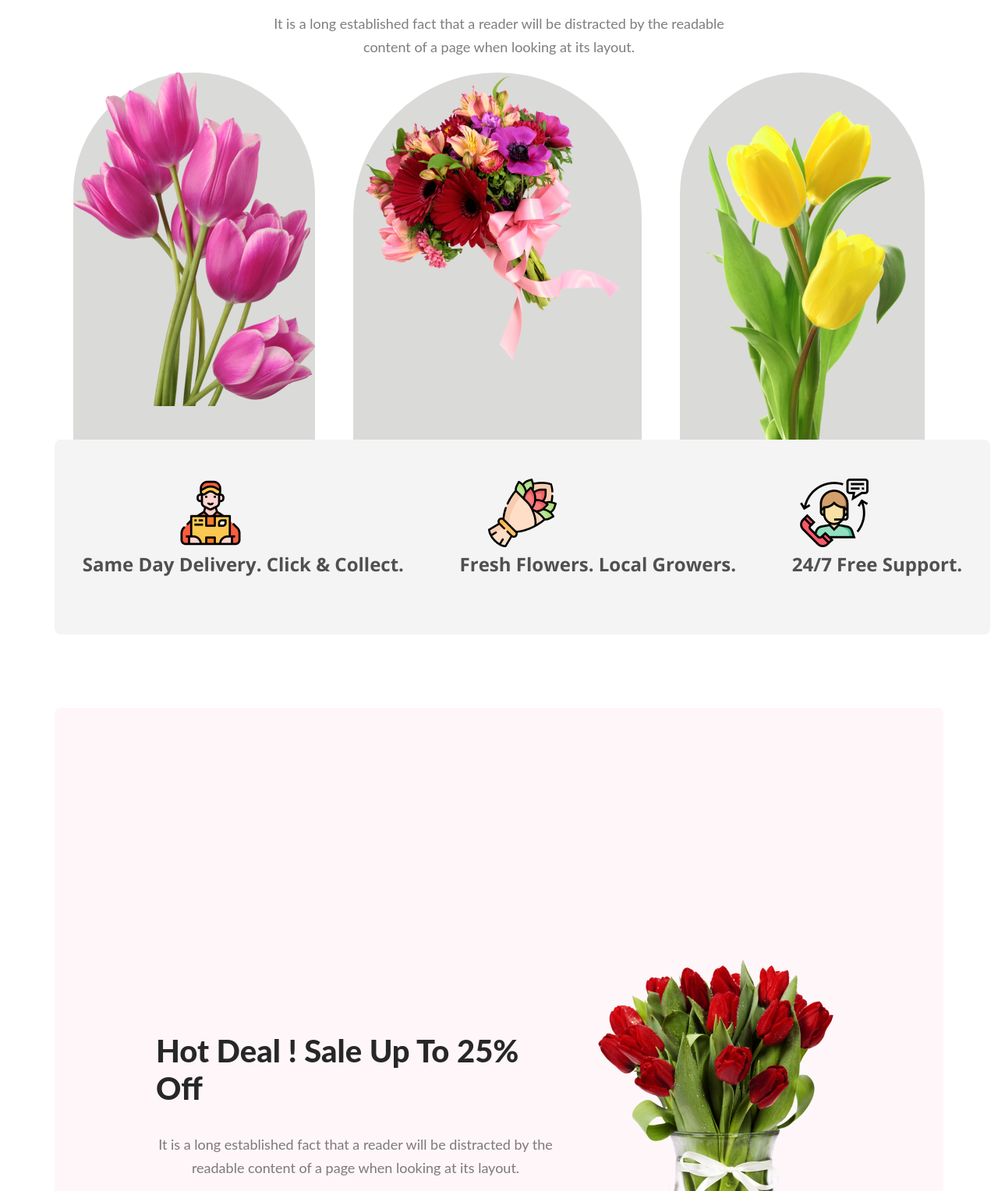
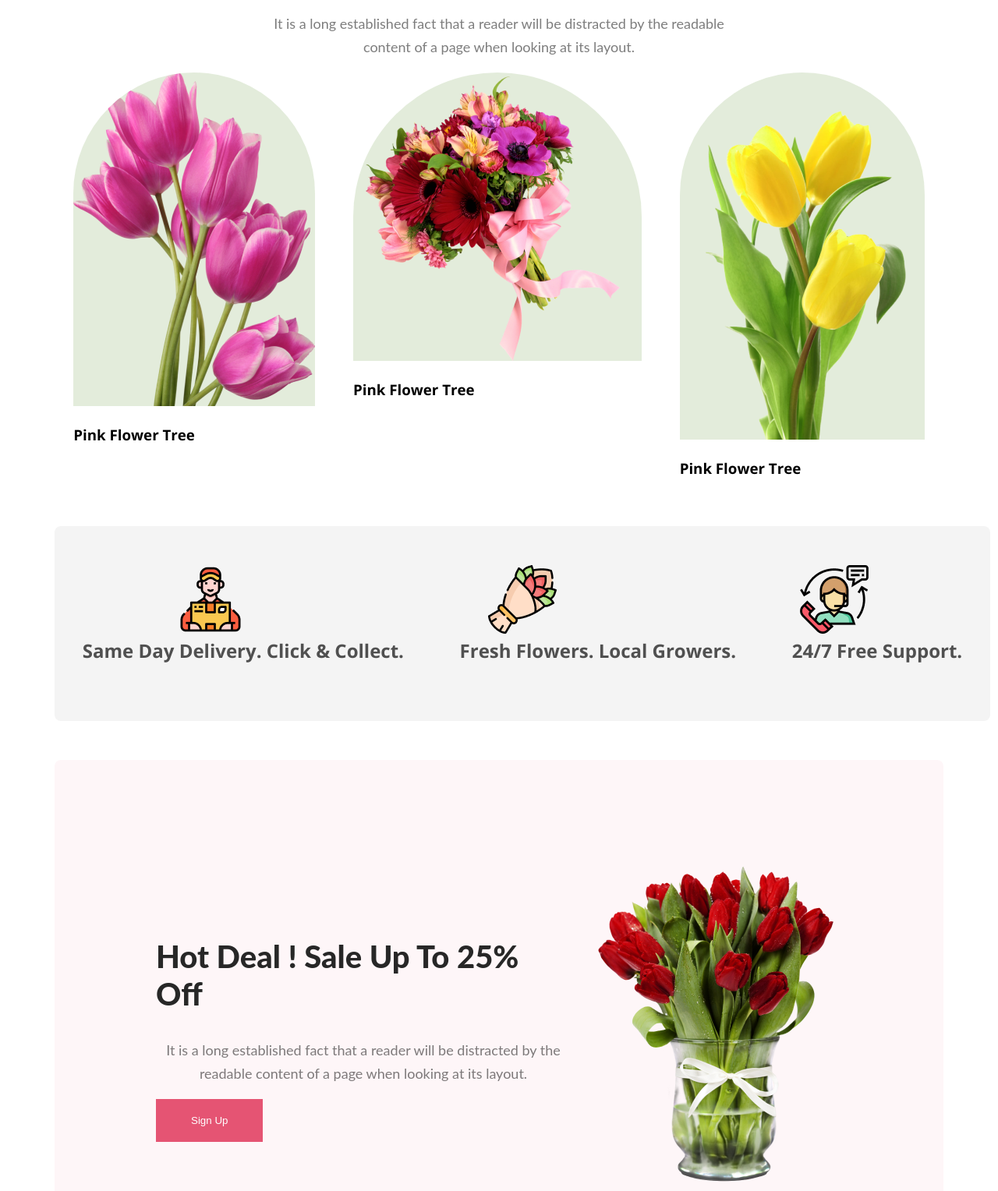
Before and after one commit to khandaker-nobinoor-islam/flower-shop-assignment, a plain HTML site: page index.html in a window 1280 px wide. Shown: the part 706-2234 px from the top of the page at 78% size. Drawn offline with nearby package versions, Linux system fonts and the light colour scheme.

Commit message:
update work

```diff
--- a/index.html
+++ b/index.html
@@ -24,40 +24,40 @@
         </div>
     </section>
     <main>
+        <!-- this is Feartured section -->
         <section>
             <h3 class="section-title">Our Featured Flowers</h3>
             <p class="section-description">
                 It is a long established fact that a reader will be distracted by the readable <br /> content of a page when looking at its layout.
             </p>
-           <div class="featured-product">
-                <div class="featured-container">
-                    <div class="product">
+
+            <div class="featured-product-container">
+                <div class="featured-content-img">
+                    <div>
                         <img class="one"src="./Flower Asset/pngwing 6.png" alt="image">
+                        <h3>Pink Flower Tree</h3>
+                    </div>
+                    <div>
+                        <img class="one"src="./Flower Asset/pngwing 5.png" alt="image">
+                        <h3>Pink Flower Tree</h3>
+                    </div>
+                    <div>
+                        <img class="one"src="./Flower Asset/pngwing 7.png" alt="image">
+                        <h3>Pink Flower Tree</h3>
                     </div>
                 </div>
-                <div class="featured-container">
-                    <div class="product">
-                        <img src="./Flower Asset/pngwing 5.png" alt="image">
-                    </div>
-                </div>
-                <div class="featured-container">
-                    <div class="product">
-                        <img src="./Flower Asset/pngwing 7.png" alt="image">
-                    </div>
-                </div>
-           </div>
+            </div>
         </section>
+        <br /><br />
         <!-- service section  -->
     <section class="services">
         <div class="services-image">
         <div>
             <img src="./Flower Asset/Group 57.png" alt="image">
         </div>
-
         <div>
             <img src="./Flower Asset/Group 58.png" alt="image">
         </div>
-
         <div>
             <img src="./Flower Asset/Group 59.png" alt="image">
         </div>
@@ -68,14 +68,14 @@
             <div class="div">24/7 Free Support.</div>
         </div>
     </section>
-    <br /><br />
+
     <section>
         <div class="resume-container">
             <div class="resume-column">
                 <div class="resume-item">
                     <h2 class="resume-item-title">Hot Deal ! Sale Up To 25% Off</h2>
                     <p class="resume-item-description">It is a long established fact that a reader will be distracted by the readable content of a page when looking at its layout.</p>
-                    <button class="btn-primary" id="subs">Sign Up</button>
+                    <button class="bt-primary">Sign Up</button>
                 </div>
 
             </div>
@@ -85,6 +85,7 @@
             </div>
         </div>
     </section>
+    <!-- Instagram section start -->
     <section class="product-shop-container">
         <h3 class="section-title">Instagram</h3>
         <p class="section-description">
@@ -116,16 +117,17 @@
                 <p class="dec">$30 coupon for first shopping</p>
             </div>
             <form class="from-btn" action="">
-                <input type="text">
-                <button class="btn-primary">Subscribe</button>
+                <input id="input" type="text" placeholder="Enter your Email">
+                <button class="bt-primary">Subscribe</button>
             </form>
         </div>
     </section>
     </main>
+    <br /><br />
     <footer>
         <div class="footer-color">
             <div>
-                <h2 class="footer-title">Flower <span>Shop</span></h2>
+                <h2 class="footer-title">Flower<span>Shop</span></h2>
                 <p class="footer-discription">It is a long established fact that a reader will be distracted by the readable <br /> content of a page when looking at its layout.</p>
                 <p class="receive">@2020-2023, FlowerShop.com. All rights reserved. </p>
             </div>
--- a/style.css
+++ b/style.css
@@ -46,6 +46,32 @@ body{
     background: #E55473;
 }
 /* featured style */
+.featured-content-img{
+    display: flex;
+    justify-content: space-around;
+}
+.fearture-content{
+
+}
+.one{
+    border-radius: 300px 300px 0px 0px;
+    background: rgba(71, 125, 17, 0.15);
+
+
+}
+.feartured-title{
+    color: #272727;
+text-align: center;
+font-family: Lato;
+font-size: 24px;
+font-style: normal;
+font-weight: 700;
+line-height: 35px;
+text-decoration-line: underline;
+}
+
+
+
 .section-title{
     color:  #272727;
     text-align: center;
@@ -123,25 +149,18 @@ main{
 
 .resume-container{
     display: flex;
-    gap: 50px;
+    gap: 30px;
     border-radius: 8px;
     background: rgba(229, 84, 115, 0.05);
     justify-content: space-around;
-    height: 100vh;
     align-items: center;
     padding: 130px;
 }
 .resume-item-title{
     color: #272727;
-font-family: Lato;
-font-size: 40px;
-font-style: normal;
-font-weight: 800;
-line-height: normal;
-    /* color: #474747;
-    font-size: 25px;
-    font-weight: 700;
-    margin-bottom: 10px; */
+    font-family: Lato;
+    font-size: 40px;
+    font-weight: 800;
 }
 
 .resume-item-description{
@@ -153,6 +172,13 @@ line-height: normal;
     font-style: normal;
     font-weight: 400;
     line-height: 30px;
+}
+.bt-primary{
+    padding: 10px 35px;
+    background-color: #E55473;;
+    border: none;
+    color: white;
+
 }
 
 
@@ -185,6 +211,22 @@ line-height: normal;
     align-items: center;
     text-align: center;
 }
+input{
+    position: relative;
+    display: inline-block;
+    font-size: 30px;
+    padding: 10px;
+    border: none;
+
+}
+.bt-primary{
+    padding: 20px 45px;
+    background-color: #E55473;;
+    border: none;
+    color: white;
+
+}
+
 /* footer style */
 .footer-color{
     background: #111010;
```
